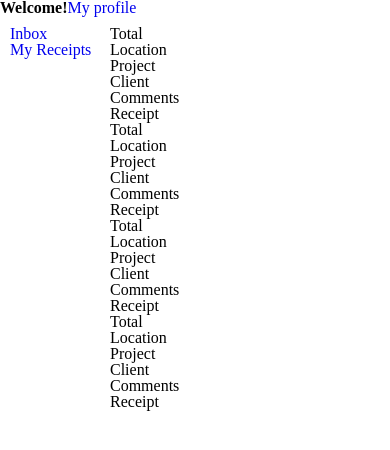
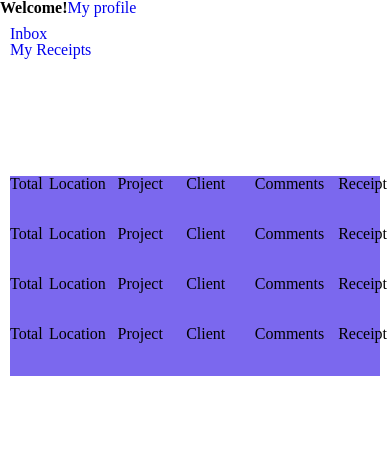
Before and after one commit to hjmccain/expense-app, a React (Create React App) app in the folder client/: page / in a window 390 px wide. Shown: the top 450 px of the page. Built offline with nearby package versions, Linux system fonts and the light colour scheme.

Commit message:
Make css-grid responsive in app.scss

```diff
--- a/client/src/app/_app.scss
+++ b/client/src/app/_app.scss
@@ -5,12 +5,17 @@
 
   .app-container__content {
     display: grid;
-    grid-template-columns: 100px auto;
+    grid-gap: 50px;
 
     @include breakpoint(mobile) {
+      grid-template-columns: auto;
+      grid-template-rows: 100px auto;
       margin: 10px;
     }
     @include breakpoint(tablet) {
+      max-width: 1600px;
+      grid-template-columns: 100px auto;
+      grid-template-rows: auto;
       margin: 50px;
     }
   }
--- a/client/src/cardholder/lineItem/_line-item.scss
+++ b/client/src/cardholder/lineItem/_line-item.scss
@@ -0,0 +1,11 @@
+.line-item-display {
+  display: grid;
+  grid-auto-rows: 50px;
+
+  .line-item {
+    background: mediumslateblue;
+    display: grid;
+    grid-template-columns: 10% 18% 18% 18% 22% 10%;
+    grid-gap: 2px;
+  }
+}
```
